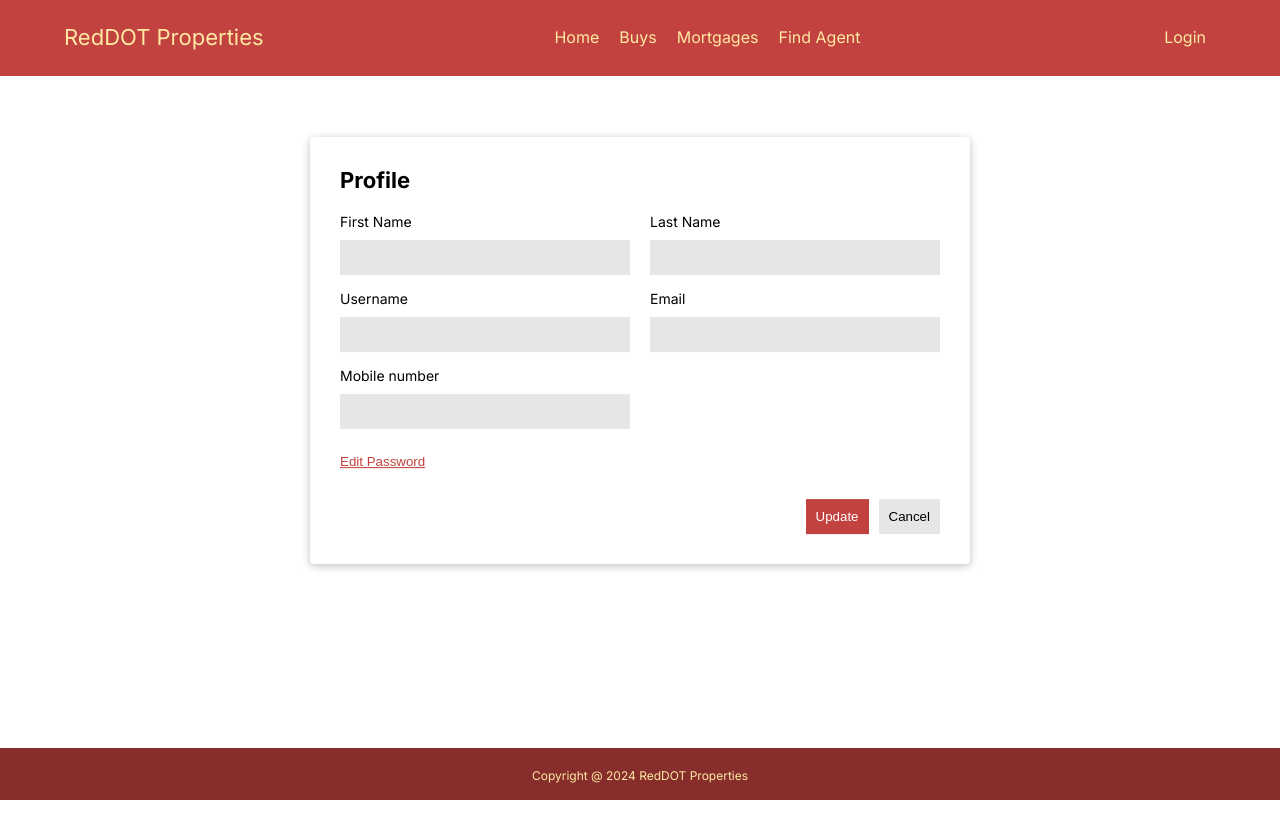
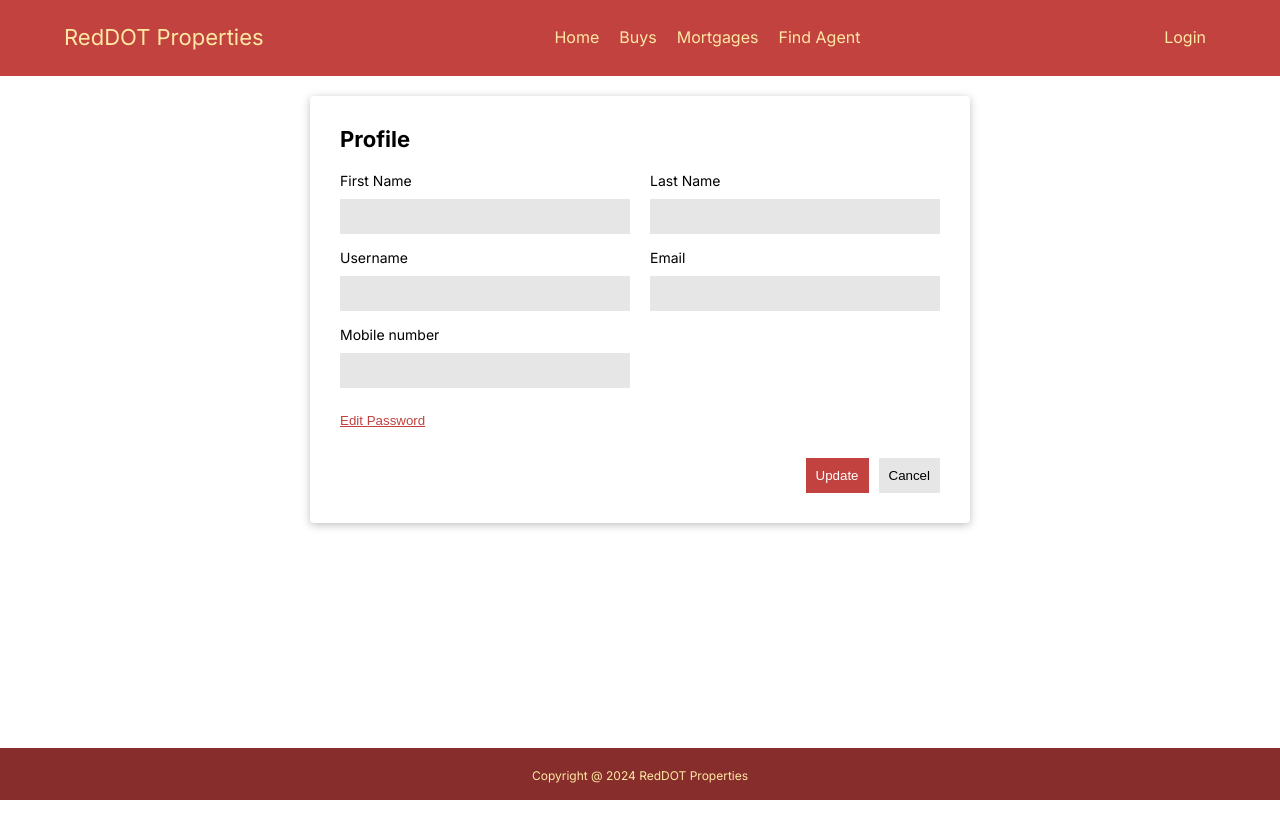
Before and after one commit to harrytohzenghau/csit-314-group-project, a React (Vite) app in the folder frontend/: page /edit-user/1 in a window 1280 px wide. Built offline with nearby package versions, Linux system fonts and the light colour scheme.

Commit message:
Style changes

```diff
--- a/frontend/src/components/Auth/Login.module.css
+++ b/frontend/src/components/Auth/Login.module.css
@@ -3,10 +3,8 @@
   flex-direction: column;
   align-items: center;
   justify-content: center;
-  position: absolute;
-  left: 50%;
-  top: 50%;
-  transform: translate(-50%, -70%);
+  margin: 0 auto;
+  margin-top: 2rem;
   width: 40%;
   min-width: 50rem;
 }
@@ -30,9 +28,9 @@
 }
 
 .login-button-wrapper {
-    display: flex;
-    justify-content: space-between;
-    align-items: center;
+  display: flex;
+  justify-content: space-between;
+  align-items: center;
 }
 
 .register-button-style {
--- a/frontend/src/components/Profile/CreateUser.module.css
+++ b/frontend/src/components/Profile/CreateUser.module.css
@@ -3,10 +3,8 @@
   flex-direction: column;
   align-items: center;
   justify-content: center;
-  position: absolute;
-  left: 50%;
-  top: 50%;
-  transform: translate(-50%, -70%);
+  margin: 0 auto;
+  margin-top: 2rem;
   width: 70%;
   max-width: 60rem;
 }
--- a/frontend/src/components/Profile/Profile.module.css
+++ b/frontend/src/components/Profile/Profile.module.css
@@ -3,10 +3,8 @@
   flex-direction: column;
   align-items: center;
   justify-content: center;
-  position: absolute;
-  left: 50%;
-  top: 50%;
-  transform: translate(-50%, -70%);
+  margin: 0 auto;
+  margin-top: 2rem;
   width: 70%;
   max-width: 60rem;
 }
```
